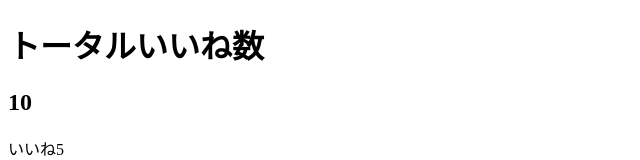
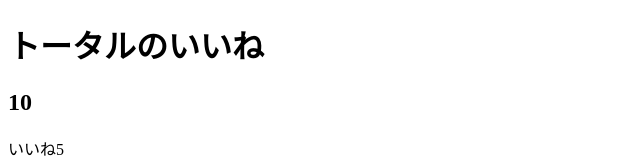
Before and after one commit to kinoko109/vue_study, a Vue app: page / in a window 1280 px wide. Shown: the top 160 px of the page, without its empty margins (0-640 px from the left). Built offline with nearby package versions, Linux system fonts and the light colour scheme.

Commit message:
update: slot実装

```diff
--- a/src/App.vue
+++ b/src/App.vue
@@ -1,6 +1,8 @@
 <template>
   <div id="app">
-    <LikeHeader />
+    <LikeHeader>
+      <h1>トータルのいいね</h1>
+    </LikeHeader>
     <h2>{{ number }}</h2>
     <LikeNumber :total-number="number" @my-click="number = $event" />
     <LikeNumber :total-number="number" />
--- a/src/components/LikeHeader/LikeHeader.vue
+++ b/src/components/LikeHeader/LikeHeader.vue
@@ -1,9 +1,11 @@
 <template>
-    <h1>トータルいいね数</h1>
+  <div>
+    <slot></slot>
+  </div>
 </template>
 
 <script>
     export default {
-        name: 'Likeheader'
+        props: ["headerText"]
     };
 </script>
```
